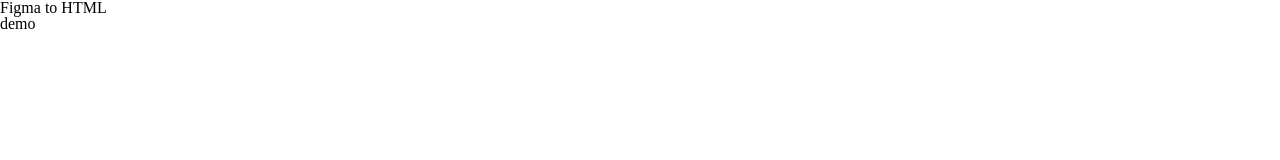
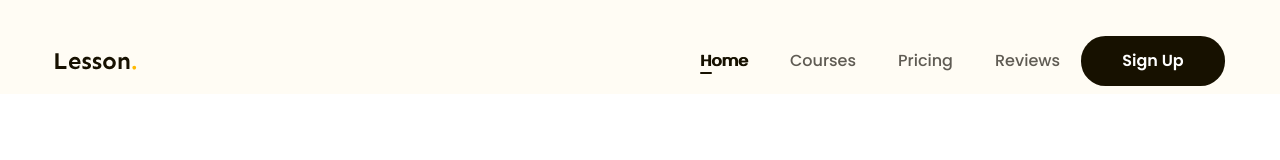
Before and after one commit to HP29-coder/figma-to-html, a plain HTML site: page index.html in a window 1280 px wide. Drawn offline with Linux system fonts and the light colour scheme.

Commit message:
Refactor CSS styles and add header structure in HTML

```diff
--- a/asset/css/style.css
+++ b/asset/css/style.css
@@ -1,12 +1,97 @@
-*{
-    box-sizing: border-box;
+* {
+  box-sizing: border-box;
 }
 
-html{
-    font-size: 62.5%;
+html {
+  font-size: 62.5%;
 }
 
 /* Khôi phục lại cỡ chữ mặc định theo rem */
-body{
-    font-size: 1.6rem;
+body {
+  font-size: 1.6rem;
+  font-family: "Poppins", sans-serif;
 }
+
+/* ========== Common ============ */
+a {
+  text-decoration: none;
+}
+
+.btn {
+  display: inline-block;
+  min-width: 118px;
+  padding: 0 16px;
+  line-height: 50px;
+  color: #fff;
+  text-align: center;
+  font-size: 1.6rem;
+  font-weight: 600;
+  border-radius: 24.5px;
+  background: #171100;
+}
+
+.main-content {
+  width: 1170px;
+  max-width: calc(100% - 48px);
+  margin-left: auto;
+  margin-right: auto;
+}
+
+/* ========= header =========== */
+.header{
+    background: #FFFCF4;;
+    top: -28px; /*khi thanh cuộn chạy xuống thì phần phía trên nút sign up sẽ còn 1 khoảng 28px*/
+}
+
+.header.fixed{
+    position: sticky;
+}
+
+.header .body {
+  display: flex;
+  align-items: center;
+  padding: 36px 0 8px;
+}
+
+.nav {
+  margin-left: auto;
+}
+
+.nav ul {
+  display: flex;
+}
+
+.nav a {
+  position: relative;
+  color: #5f5b53;
+  font-size: 1.6rem; /*quy đổi 16px sang rem thành 1.6rem*/
+  padding: 8px 21px; /*21 + 21 = 42*/
+}
+
+.nav li.active a,
+.nav a:hover {
+  color: #171100;
+  /* font-weight: 600; */ /*Khi mà rê chuột vào thì sẽ in đậm, nhưng sẽ bị rung chữ*/
+  text-shadow: 1px 0 0 currentColor; /*Dùng text-shadow để không bị rung chữ*/
+}
+
+.nav li.active a::after {
+  position: absolute;
+  left: 21px;
+  bottom: 6px;
+  display: block;
+  content: "";
+  width: 12px;
+  height: 2px;
+  border-radius: 1px;
+  background: #171100;
+}
+
+.header .btn-sign-up
+{
+    min-width: 144px;
+}
+
+.header .action{
+    margin-left: 49px;
+}
--- a/index.html
+++ b/index.html
@@ -6,13 +6,46 @@
     <!-- reset css -->
     <link rel="stylesheet" href="./asset/css/reset.css">
 
+    <!-- embed fonts-->
+    <link rel="preconnect" href="https://fonts.googleapis.com">
+    <link rel="preconnect" href="https://fonts.gstatic.com" crossorigin>
+    <link href="https://fonts.googleapis.com/css2?family=Poppins:ital,wght@0,500;0,600;0,700;1,400&family=Sen:wght@700&display=swap" rel="stylesheet">
+
     <!-- styles -->
      <link rel="stylesheet" href="./asset/css/style.css">
 
     <title>Figma to HTML</title>
 </head>
-<body>
-    <h1>Figma to HTML</h1>
-    <h2>demo</h2>
+<body style="height: 1000px;">
+    <!-- header -->
+     <header class="header fixed">
+        <div class="main-content">
+            <div class="body">
+                <!-- logo -->
+                <img src="/asset/img/logo.svg" alt="Lesson." class="logo">
+                <!-- nav -->
+                <nav class="nav">
+                    <ul>
+                        <li class="active">
+                            <a href="#!">Home</a>
+                        </li>
+                        <li>
+                            <a href="#!">Courses</a>
+                        </li>
+                        <li>
+                            <a href="#!">Pricing</a>
+                        </li>
+                        <li>
+                            <a href="#!">Reviews</a>
+                        </li>
+                    </ul>
+                </nav>
+                <!-- btn action -->
+                 <action>
+                    <a href="#!" class="btn btn-sign-up">Sign Up</a>
+                 </action>
+            </div>
+        </div>
+     </header>
 </body>
 </html>
```
Also changed, not shown: asset/img/logo.svg (added).
